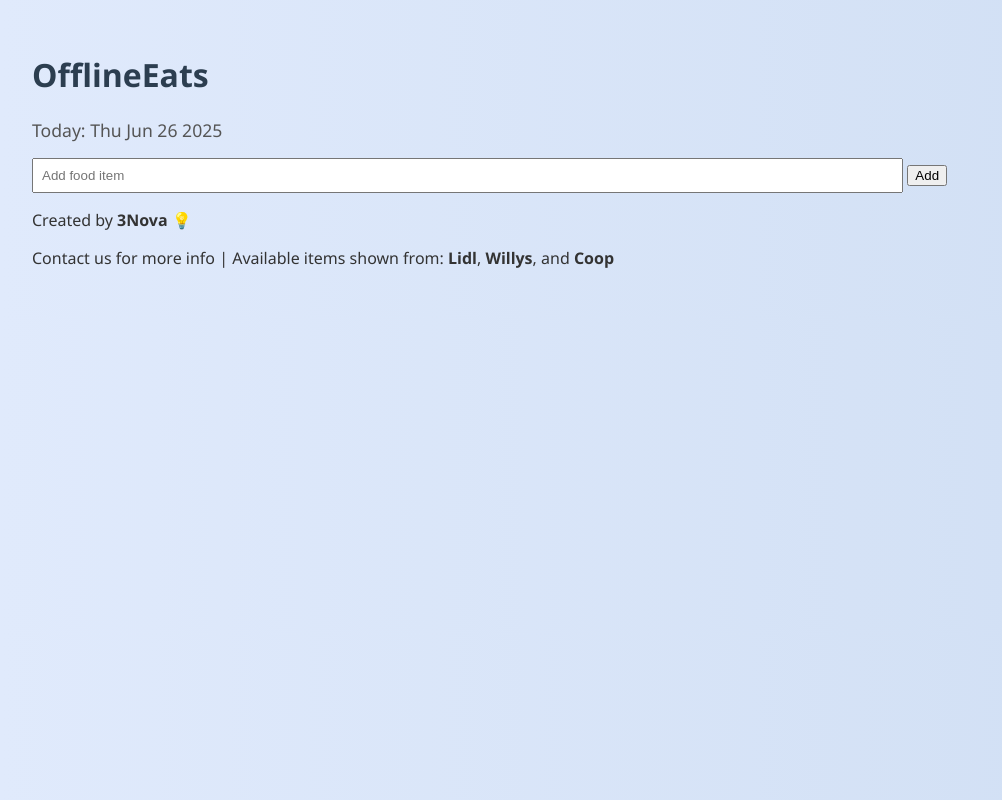
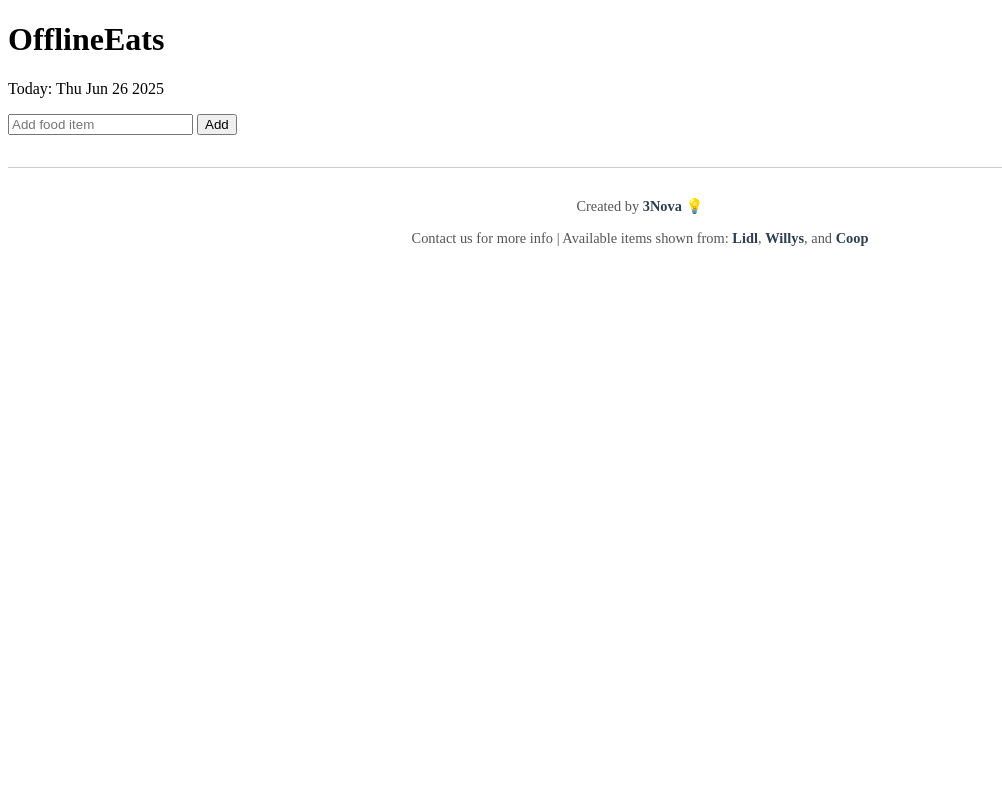
Before and after one commit to nashomar/offline-eats, a plain HTML site: page index.html in a window 1280 px wide. Shown: the whole page, without its empty margins (0-1002 px from the left). Drawn offline with Linux system fonts and the light colour scheme.

Commit message:
Update style.css

```diff
--- a/style.css
+++ b/style.css
@@ -1,23 +1,12 @@
-body {
-  font-family: 'Segoe UI', sans-serif;
-  background: linear-gradient(to right, #e0eafc, #cfdef3);
-  margin: 0;
-  padding: 2rem;
-  color: #333;
-}
-
-h1 {
-  color: #2c3e50;
-  font-size: 2rem;
-}
-
-#date {
-  font-size: 1.1rem;
-  margin-bottom: 1rem;
+footer {
+  margin-top: 2rem;
+  padding-top: 1rem;
+  border-top: 1px solid #ccc;
+  text-align: center;
+  font-size: 0.9rem;
   color: #555;
 }
 
-input {
-  padding: 0.5rem;
-  width: 70%;
-  border
+footer strong {
+  color: #2c3e50;
+}
```
